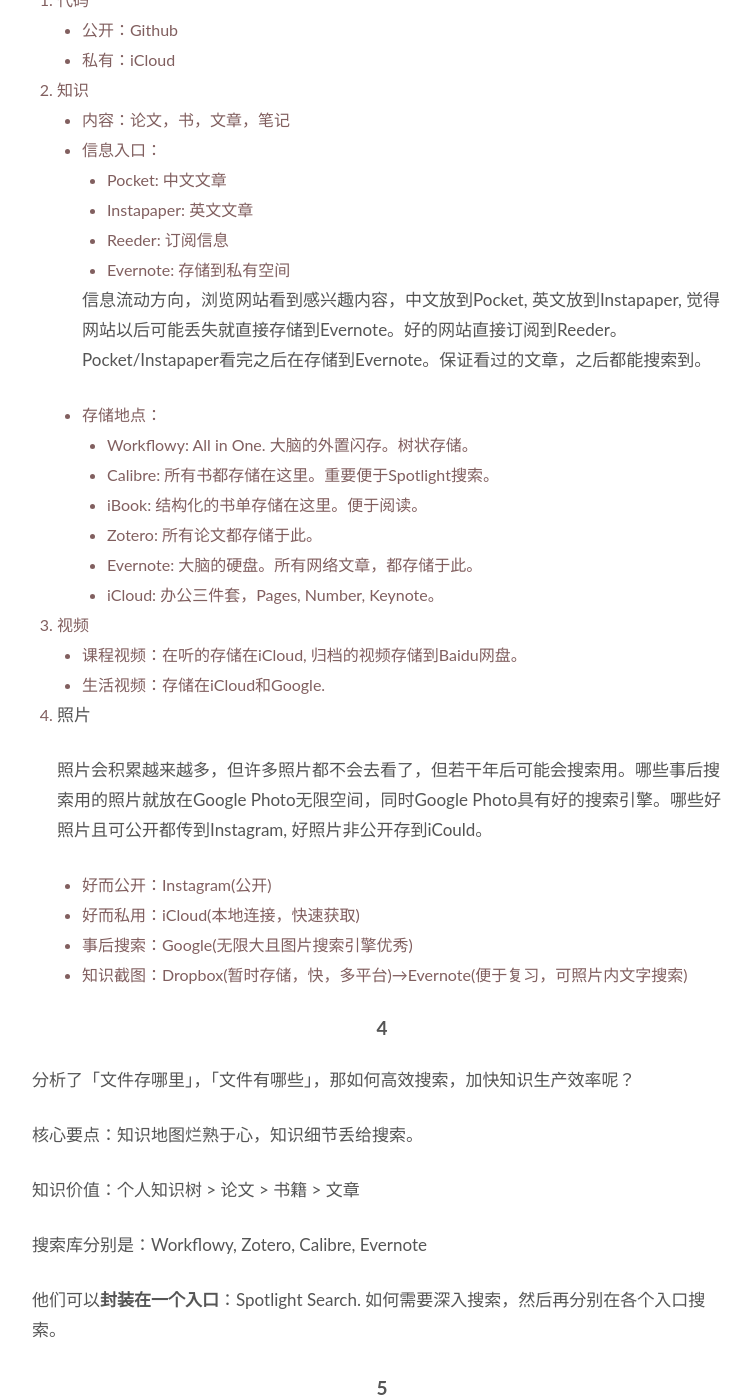
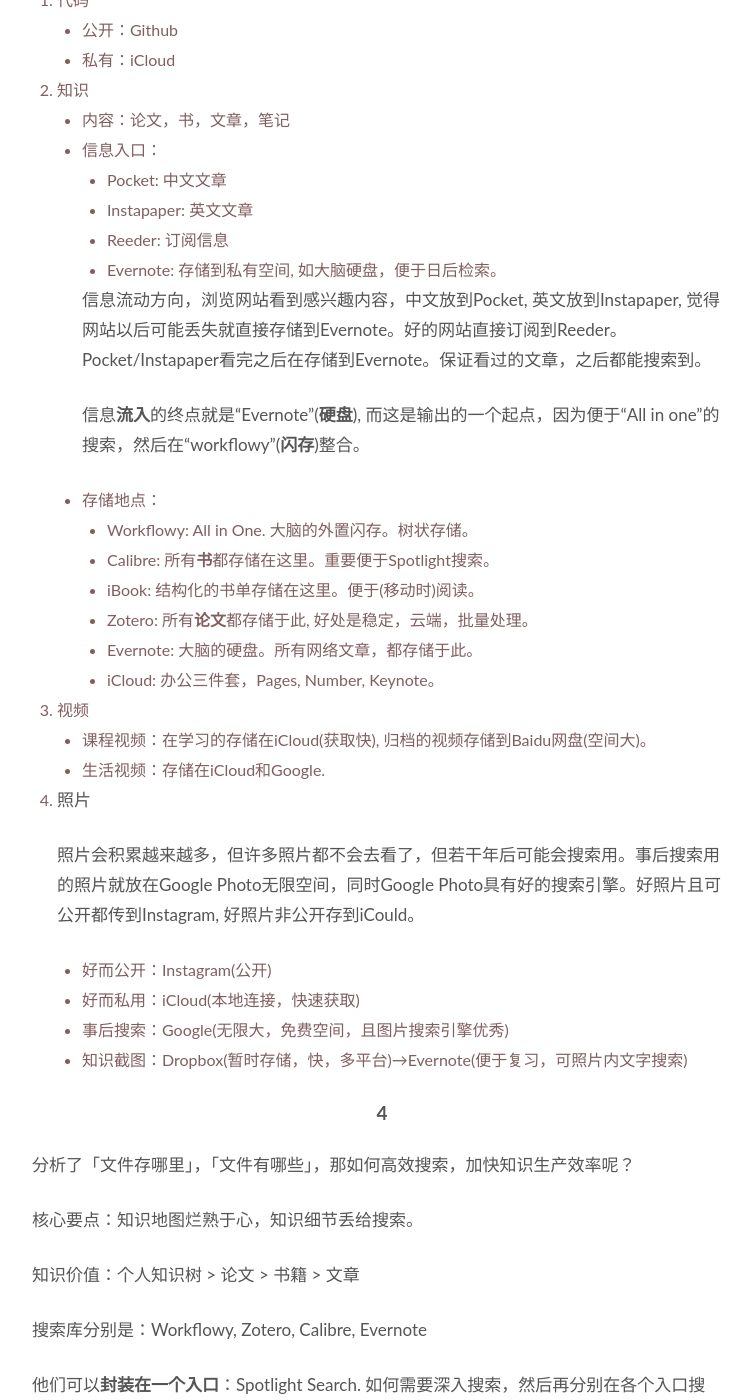
Before and after one commit to WillWang-X/willwang-x.github.io, a Jekyll site: the page built from _posts/2018-07-10-knowledge.md, in a window 1280 px wide and 1400 px high, scrolled down 2200 px. Shown: the whole window, without its empty margins (258-1010 px from the left). Built offline with Jekyll 4.4.1, drawn with Linux system fonts in a browser that asks for light colours; some of the changed text lies outside the part shown.

Commit message:
add detail to knowledge

```diff
--- a/_posts/2018-07-10-knowledge.md
+++ b/_posts/2018-07-10-knowledge.md
@@ -37,8 +37,8 @@
 * 最好**All in One**.（便于全文搜索）
 * 最好的知识结构是**树状**。(系统化的知识才竞争力)
 * 最好的笔记记录是**截图**。(快且保留知识现场，通过Evernote搜索)
-* 最好的知识整理是**输出**。(输出是强有力的知识胶水)
-* 不要抛弃**纸和笔**。（灵活性强，避免分心，一览无余）
+* 最好的知识整理是**输出**。(输出是强有力的知识胶水, 以主题串起隔离知识，所谓“融会贯通”)
+* 不要抛弃**纸和笔**。（灵活性强，避免分心,一览无余, 强习惯熟悉）
 
 ## <center>3</center>
 
@@ -60,7 +60,7 @@
 4. **Baidu**: 免费2T
 	* 特点：离线下载，大容量免费。
 	* 如果Dropbox是网盘的闪存，那么百度网盘就是硬盘。
-	* 核心优点，中文世界的分享。
+	* 核心优点，中文世界的分享全面，所谓独有的“离线下载”功能。
 
 
 ## <center>4</center>
@@ -79,25 +79,27 @@
 		* Pocket: 中文文章
 		* Instapaper: 英文文章
 		* Reeder: 订阅信息
-		* Evernote: 存储到私有空间
+		* Evernote: 存储到私有空间, 如大脑硬盘，便于日后检索。
 
 		信息流动方向，浏览网站看到感兴趣内容，中文放到Pocket, 英文放到Instapaper, 觉得网站以后可能丢失就直接存储到Evernote。好的网站直接订阅到Reeder。Pocket/Instapaper看完之后在存储到Evernote。保证看过的文章，之后都能搜索到。
+
+		信息**流入**的终点就是“Evernote”(**硬盘**), 而这是输出的一个起点，因为便于“All in one”的搜索，然后在“workflowy”(**闪存**)整合。
 	* 存储地点：
 		* Workflowy: All in One. 大脑的外置闪存。树状存储。
-		* Calibre: 所有书都存储在这里。重要便于Spotlight搜索。
-		* iBook: 结构化的书单存储在这里。便于阅读。
-		* Zotero: 所有论文都存储于此。
+		* Calibre: 所有**书**都存储在这里。重要便于Spotlight搜索。
+		* iBook: 结构化的书单存储在这里。便于(移动时)阅读。
+		* Zotero: 所有**论文**都存储于此, 好处是稳定，云端，批量处理。
 		* Evernote: 大脑的硬盘。所有网络文章，都存储于此。
 		* iCloud: 办公三件套，Pages, Number, Keynote。
 3. 视频
-	* 课程视频：在听的存储在iCloud, 归档的视频存储到Baidu网盘。
+	* 课程视频：在学习的存储在iCloud(获取快), 归档的视频存储到Baidu网盘(空间大)。
 	* 生活视频：存储在iCloud和Google.
 4. 照片
 
-	 照片会积累越来越多，但许多照片都不会去看了，但若干年后可能会搜索用。哪些事后搜索用的照片就放在Google Photo无限空间，同时Google Photo具有好的搜索引擎。哪些好照片且可公开都传到Instagram, 好照片非公开存到iCould。
+	 照片会积累越来越多，但许多照片都不会去看了，但若干年后可能会搜索用。事后搜索用的照片就放在Google Photo无限空间，同时Google Photo具有好的搜索引擎。好照片且可公开都传到Instagram, 好照片非公开存到iCould。
 	* 好而公开：Instagram(公开)
 	* 好而私用：iCloud(本地连接，快速获取)
-	* 事后搜索：Google(无限大且图片搜索引擎优秀)
+	* 事后搜索：Google(无限大，免费空间，且图片搜索引擎优秀)
 	* 知识截图：Dropbox(暂时存储，快，多平台)→Evernote(便于复习，可照片内文字搜索)
 
 ## <center>4</center>
```
Also changed, not shown: other parts of _posts/2018-07-10-knowledge.md (+4 -0 lines).
